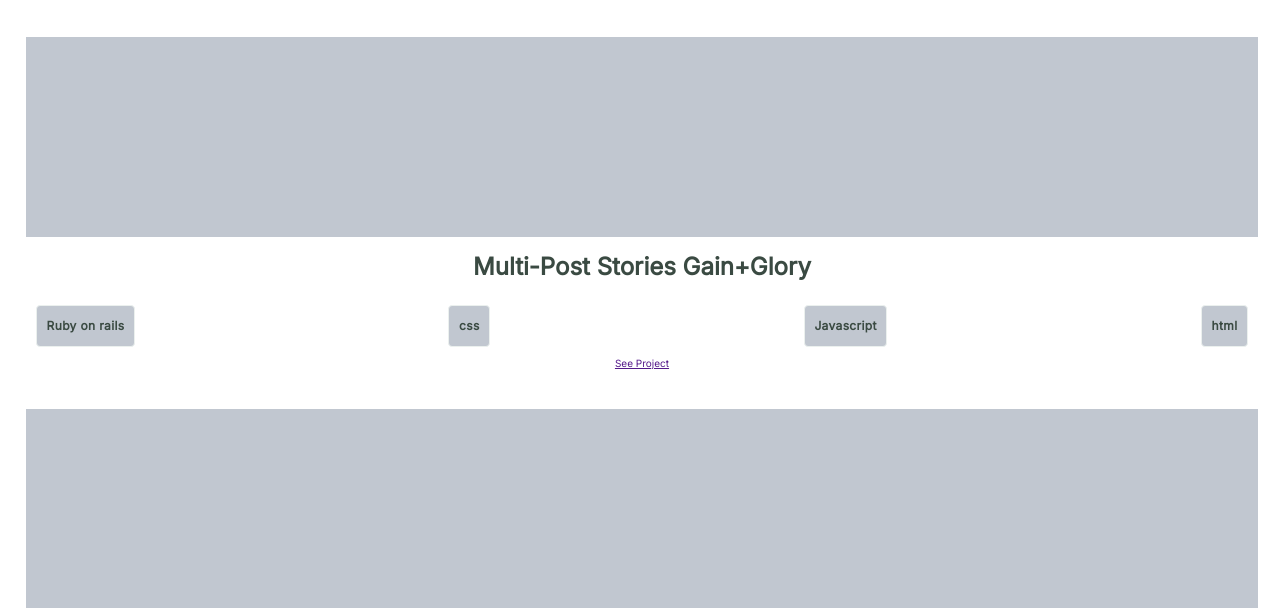
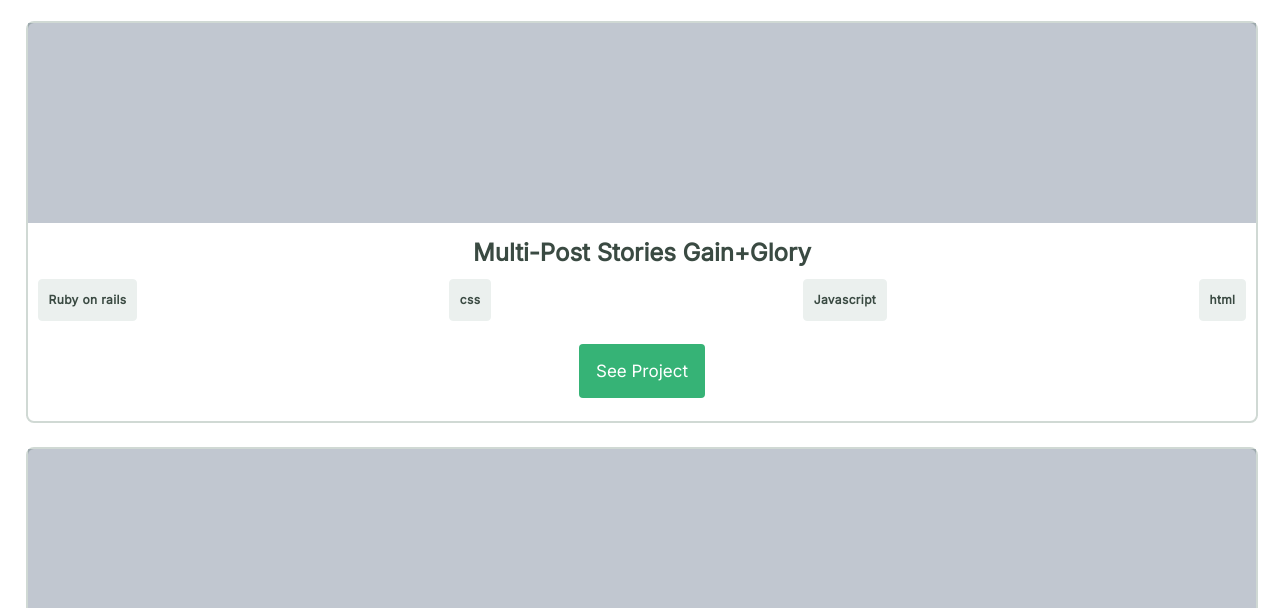
Before and after one commit to itsmraga-hub/Portfolio-3, a plain HTML site: page index.html in a window 1280 px wide. Shown: the part 601-1209 px from the top of the page. Drawn offline with Linux system fonts and the light colour scheme.

Commit message:
Added styling for project card buttons to fit template

```diff
--- a/styles.css
+++ b/styles.css
@@ -127,11 +127,14 @@ svg g {
 }
 
 .work-section__project-card {
-  padding-top: 4em;
+  padding-bottom: 4em;
+  margin-top: 2.4em;
+  border: 2px solid #d0d9d4;
+  border-radius: 8px;
 }
 
 .work-section__project-card-title {
-  padding: 0.5em 0;
+  padding: 0.5em 0 0 0;
   font-size: 2.4rem;
   color: #3a4a42;
   line-height: 3.2rem;
@@ -142,6 +145,7 @@ svg g {
   display: flex;
   justify-content: space-between;
   padding: 1em 1rem;
+  margin-bottom: 3em;
 }
 
 .work-section__project-card-language {
@@ -153,5 +157,17 @@ svg g {
   border: 1px solid #ebf0ee;
   border-radius: 0.4rem;
   padding: 1em 0.8em;
-  background-color: #c1c7d0;
+  /* background-color: #c1c7d0; */
+  background-color: #ebf0ee;
 }
+
+.work-section__btn {
+  text-decoration: none;
+  font-size: 1.7rem;
+  color: #fff;
+  background-color: #36b376;
+  /* border: 1px solid #ebf0ee; */
+  border-radius: 4px;
+  font-weight: 500;
+  padding: 1em 1em;
+}
```
